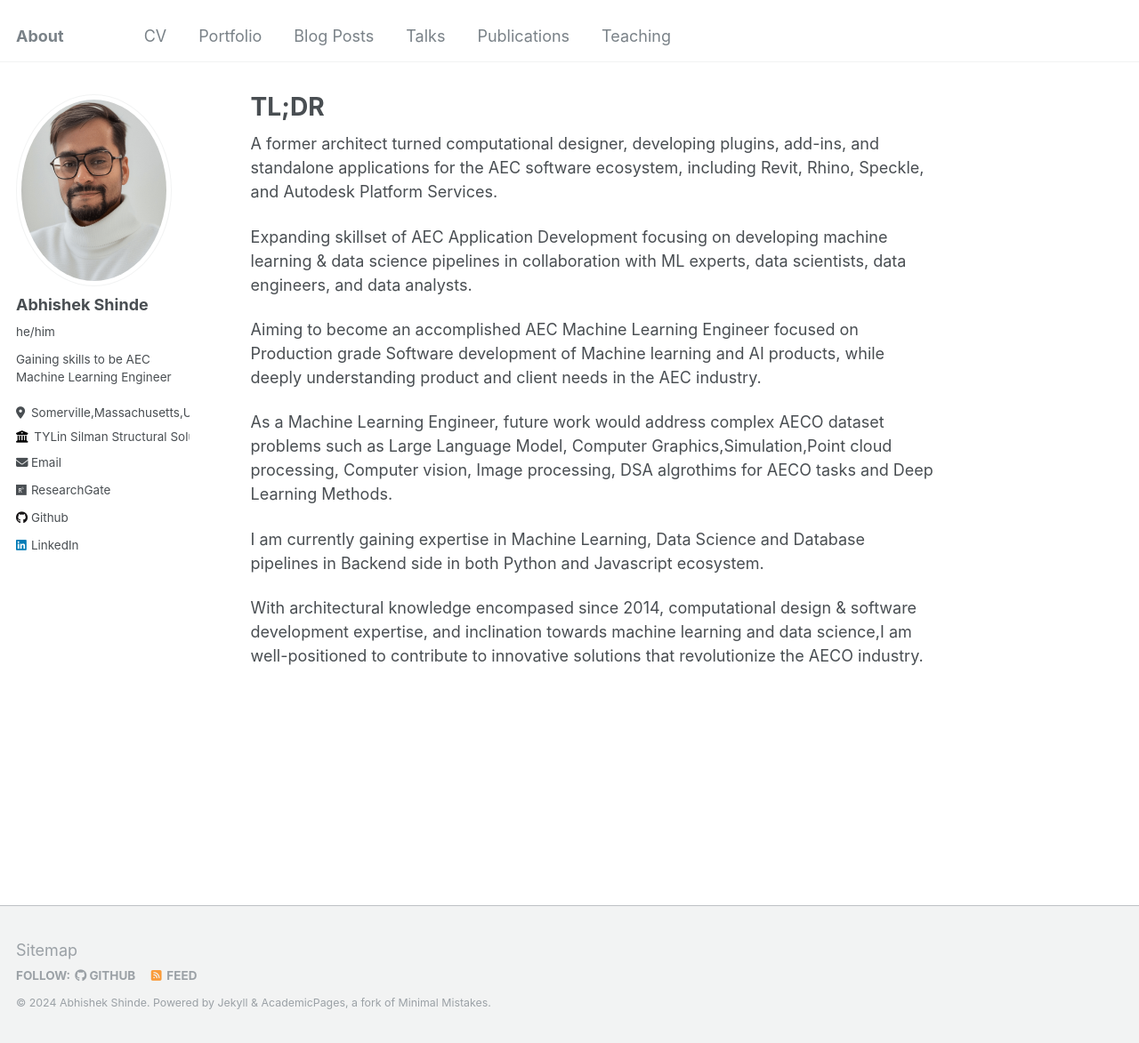
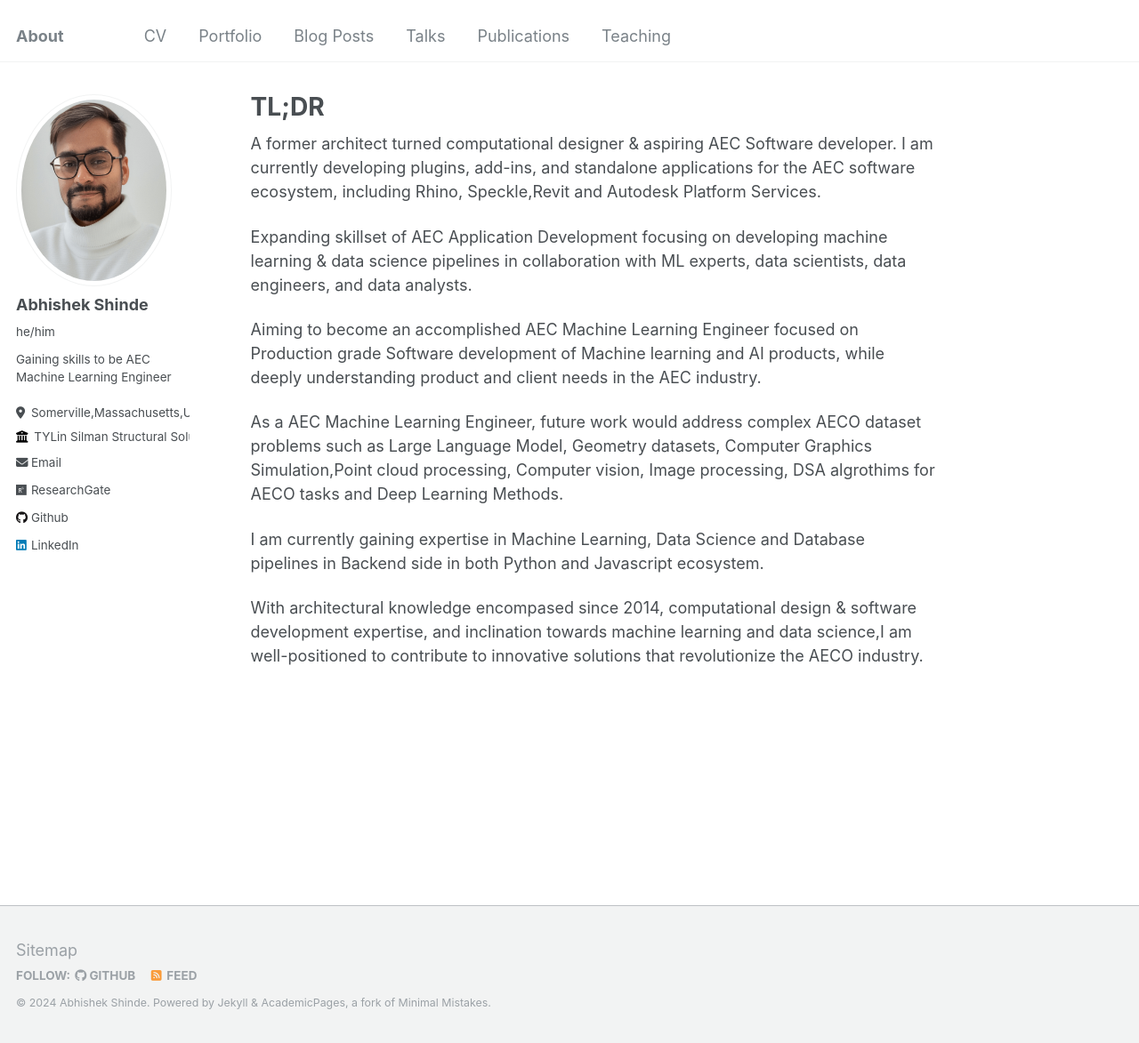
Before and after one commit to InquisitiveAS/InquisitiveAS.github.io, a Jekyll site: the page built from _pages/about.md, in a window 1280 px wide and 1173 px high. Shown: the whole window at 89% size. Built offline with Jekyll 4.4.1, drawn with Linux system fonts in a browser that asks for light colours.

Commit message:
Update about.md

```diff
--- a/_pages/about.md
+++ b/_pages/about.md
@@ -7,13 +7,13 @@
   - /about.html
 ---
 
-A former architect turned computational designer, developing plugins, add-ins, and standalone applications for the AEC software ecosystem, including Revit, Rhino, Speckle, and Autodesk Platform Services.
+A former architect turned computational designer & aspiring AEC Software developer. I am currently developing plugins, add-ins, and standalone applications for the AEC software ecosystem, including Rhino, Speckle,Revit and Autodesk Platform Services.
 
 Expanding skillset of AEC Application Development focusing on developing machine learning & data science pipelines in collaboration with ML experts, data scientists, data engineers, and data analysts.
 
 Aiming to become an accomplished AEC Machine Learning Engineer focused on Production grade Software development of Machine learning and AI products, while deeply understanding product and client needs in the AEC industry.
 
-As a Machine Learning Engineer, future work  would address complex AECO dataset problems such as Large Language Model, Computer Graphics,Simulation,Point cloud processing, Computer vision, Image processing, DSA algrothims for AECO tasks and Deep Learning Methods.
+As a AEC Machine Learning Engineer, future work  would address complex AECO dataset problems such as Large Language Model, Geometry datasets, Computer Graphics Simulation,Point cloud processing, Computer vision, Image processing, DSA algrothims for AECO tasks and Deep Learning Methods.
 
 I am currently gaining expertise in Machine Learning, Data Science and Database pipelines in Backend side in both Python and Javascript ecosystem.
 
```
